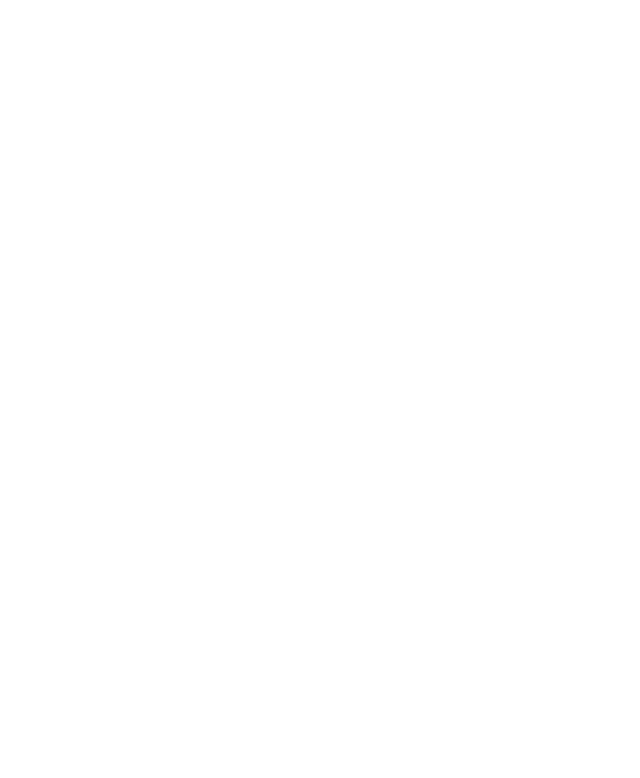
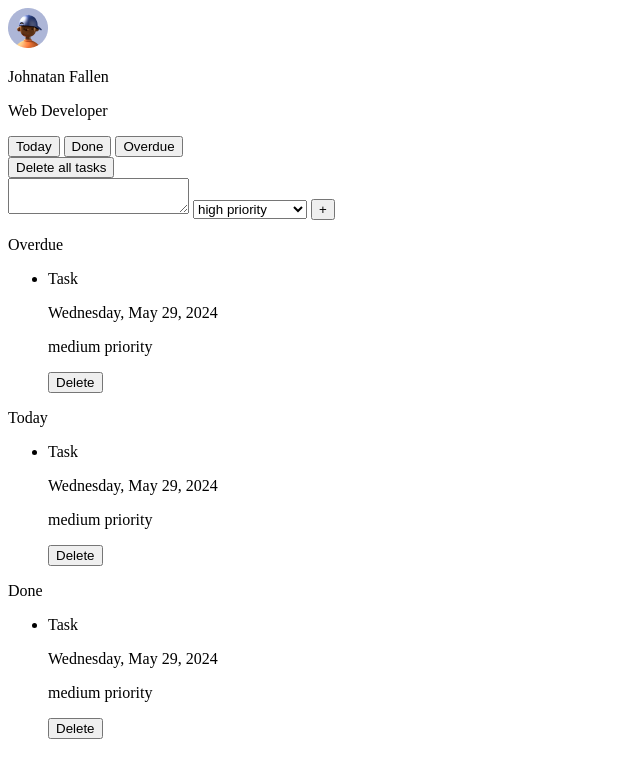
Before and after one commit to johnatanf/todo-list-js, a plain HTML site: page index.html in a window 1280 px wide. Shown: the whole page, without its empty margins (0-640 px from the left). Drawn offline with Linux system fonts and the light colour scheme.

Commit message:
create basic html structure

```diff
--- a/index.html
+++ b/index.html
@@ -7,6 +7,77 @@
     <title>Todo List | JS</title>
 </head>
 <body>
+    <header class="header">
+        <nav class="navbar">
+            <div id="profile-container">
+                <img src="./assets/img/avatar.png" alt="profile picture">
+                <div id="profile-text-container">
+                    <p id="profile-name">Johnatan Fallen</p>
+                    <p id="profile-position">Web Developer</p>
+                </div>
+            </div>
+        </nav>
+        <section class="header-buttons">
+            <div id="tabs-container">
+                <button class="tab">Today</button>
+                <button class="tab">Done</button>
+                <button class="tab">Overdue</button>
+            </div>
+            <button class="btn btn-delete-all">Delete all tasks</button>
+        </section>
+    </header>
+    <main>
+        <section class="create-todo">
+            <textarea name="todo" id="create-todo-field"></textarea>
+            <select name="priority" id="">
+                <option value="high">high priority</option>
+                <option value="medium">medium priority</option>
+                <option value="low">low priority</option>
+            </select>
+            <button id="create-todo-button">+</button>
+        </section>
+        <section class="list-of-todos">
+            <section id="todo-overdue">
+                <p>Overdue</p>
+                <ul id="todo-overdue-container">
+                    <li id="todo-1">
+                        <div>
+                            <p>Task</p>
+                            <p>Wednesday, May 29, 2024</p>
+                            <p class="priority-label">medium priority</p>
+                        </div>
+                        <button class="btn btn-delete-todo">Delete</button>
+                    </li>
+                </ul>
+            </section>
+            <section id="todo-today">
+                <p>Today</p>
+                <ul id="todo-today-container">
+                    <li id="todo-1">
+                        <div>
+                            <p>Task</p>
+                            <p>Wednesday, May 29, 2024</p>
+                            <p class="priority-label">medium priority</p>
+                        </div>
+                        <button class="btn btn-delete-todo">Delete</button>
+                    </li>
+                </ul>
+            </section>
+            <section id="todo-done">
+                <p>Done</p>
+                <ul id="todo-done-container">
+                    <li id="todo-1">
+                        <div>
+                            <p>Task</p>
+                            <p>Wednesday, May 29, 2024</p>
+                            <p class="priority-label">medium priority</p>
+                        </div>
+                        <button class="btn btn-delete-todo">Delete</button>
+                    </li>
+                </ul>
+            </section>
+        </section>
+    </main>
     <script src="./assets/js/main.js"></script>
 </body>
 </html>
```
